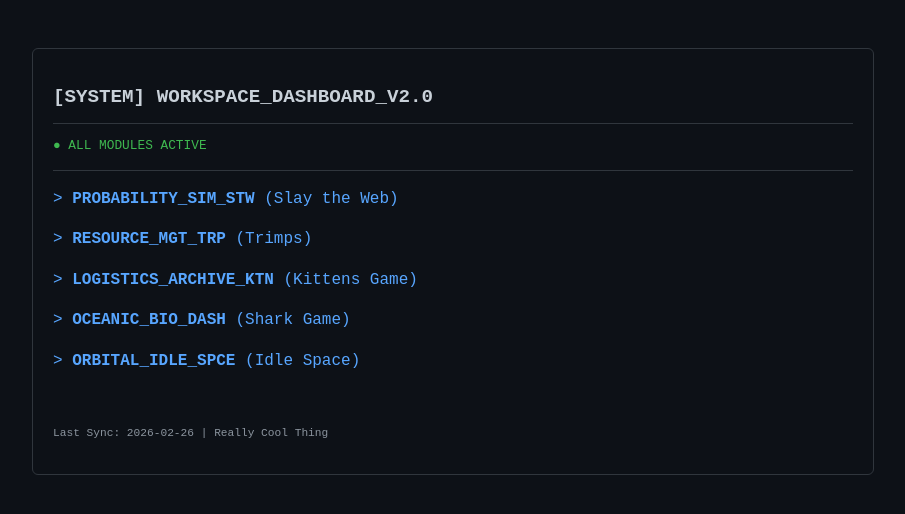
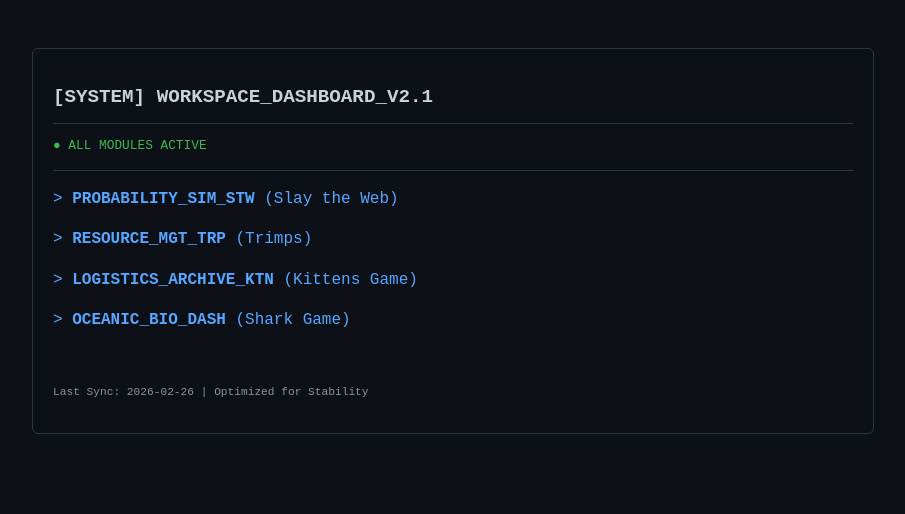
Before and after one commit to theseafly/workspace, a plain HTML site: page index.html in a window 1280 px wide. Shown: the whole page, without its empty margins (187-1092 px from the left). Drawn offline with Linux system fonts and the light colour scheme.

Commit message:
Update index.html

```diff
--- a/index.html
+++ b/index.html
@@ -16,7 +16,7 @@
 </head>
 <body>
     <div class="container">
-        <h1>[SYSTEM] WORKSPACE_DASHBOARD_V2.0</h1>
+        <h1>[SYSTEM] WORKSPACE_DASHBOARD_V2.1</h1>
         <p class="status">● ALL MODULES ACTIVE</p>
         <hr style="border: 0; border-top: 1px solid #30363d;">
         <ul>
@@ -24,9 +24,8 @@
             <li>> <a href="https://theseafly.github.io/Trimps.github.io/">RESOURCE_MGT_TRP</a> (Trimps)</li>
             <li>> <a href="https://theseafly.github.io/kittensgame/">LOGISTICS_ARCHIVE_KTN</a> (Kittens Game)</li>
             <li>> <a href="https://theseafly.github.io/SharkGame/">OCEANIC_BIO_DASH</a> (Shark Game)</li>
-            <li>> <a href="https://theseafly.github.io/idle-space/">ORBITAL_IDLE_SPCE</a> (Idle Space)</li>
         </ul>
-        <p style="color: #8b949e; font-size: 0.7rem; margin-top: 50px;">Last Sync: 2026-02-26 | Really Cool Thing</p>
+        <p style="color: #8b949e; font-size: 0.7rem; margin-top: 50px;">Last Sync: 2026-02-26 | Optimized for Stability</p>
     </div>
 </body>
 </html>
```
